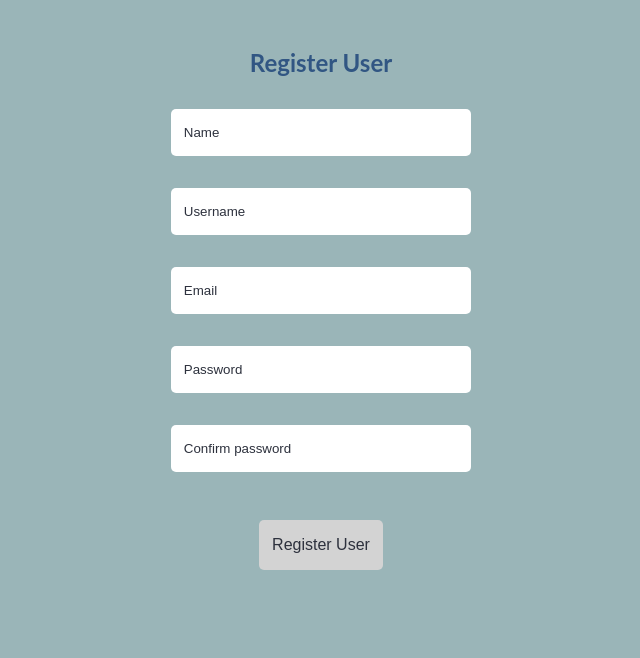
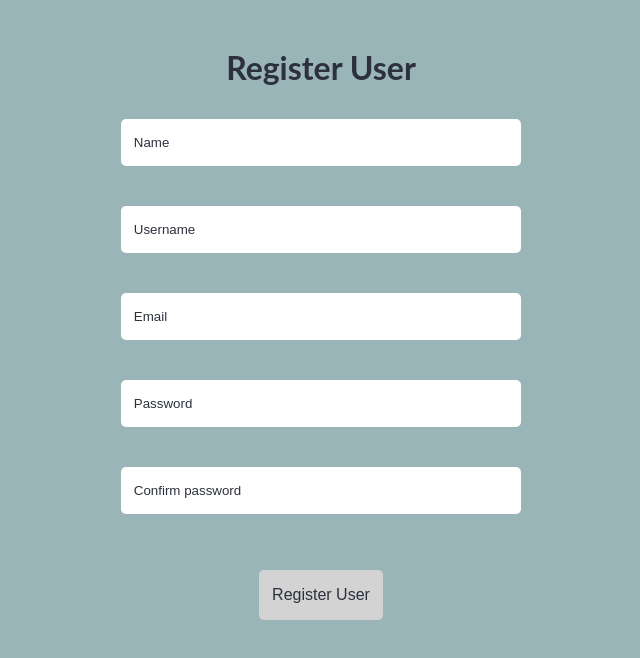
Before and after one commit to wpplng/react-account-registration, a React (Vite) app: page / in a window 1280 px wide. Shown: the top 658 px of the page, without its empty margins (319-959 px from the left). Built offline with nearby package versions, Linux system fonts and the light colour scheme.

Commit message:
minor styling changes

```diff
--- a/src/css/RegisterUser.css
+++ b/src/css/RegisterUser.css
@@ -12,6 +12,7 @@
 }
 
 .register-user h1 {
+  font-size: xx-large;
   margin-bottom: 2rem;
-  color: var(--blue);
+  color: var(--blue-dark);
 }
--- a/src/css/TextInput.css
+++ b/src/css/TextInput.css
@@ -1,11 +1,11 @@
 .text-input {
   display: flex;
   flex-direction: column;
-  gap: 1rem;
+  gap: 0.5rem;
 }
 
 .text-input input {
-  width: 300px;
+  width: 400px;
   border-radius: 5px;
   padding: 1rem 0.8rem;
   border: none;
@@ -19,4 +19,5 @@
   color: var(--red);
   font-size: small;
   text-align: left;
+  height: 1rem;
 }
```
